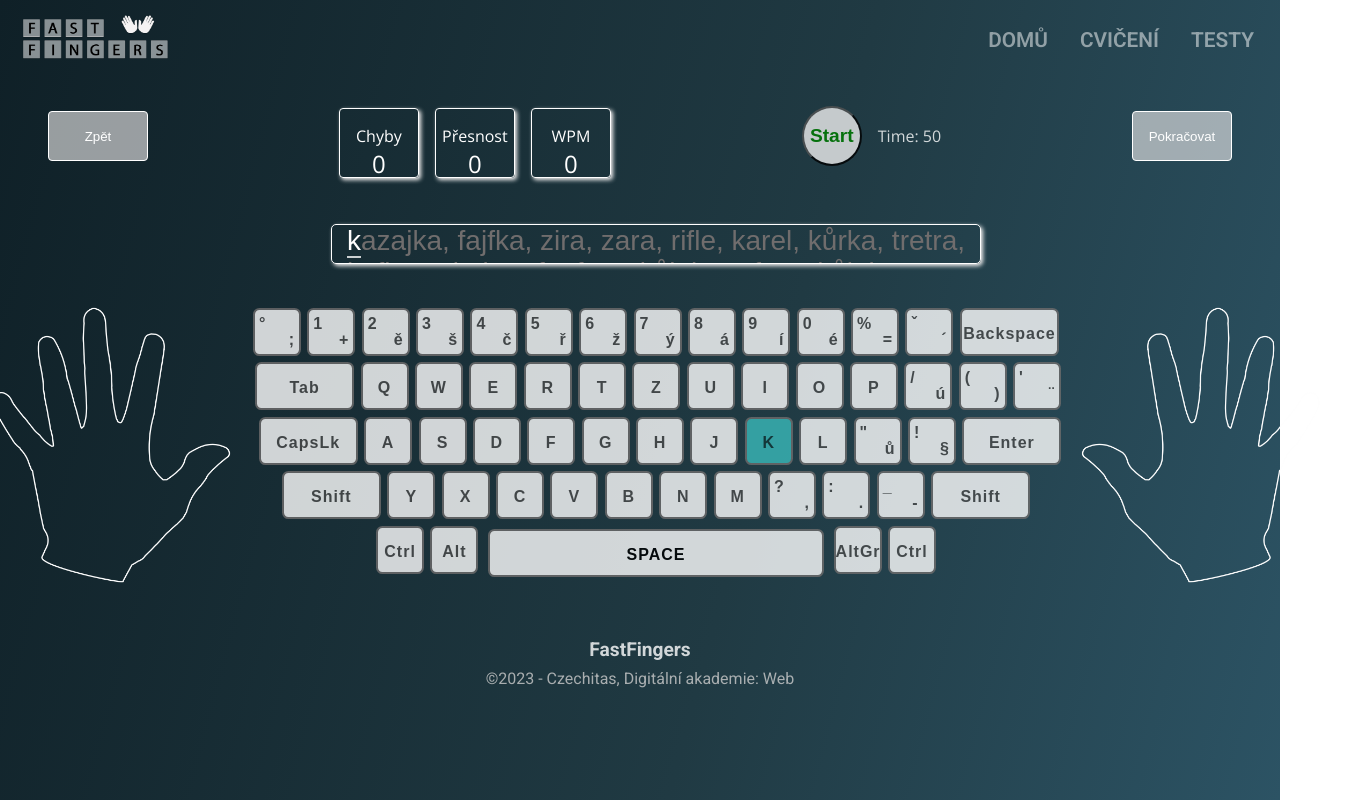
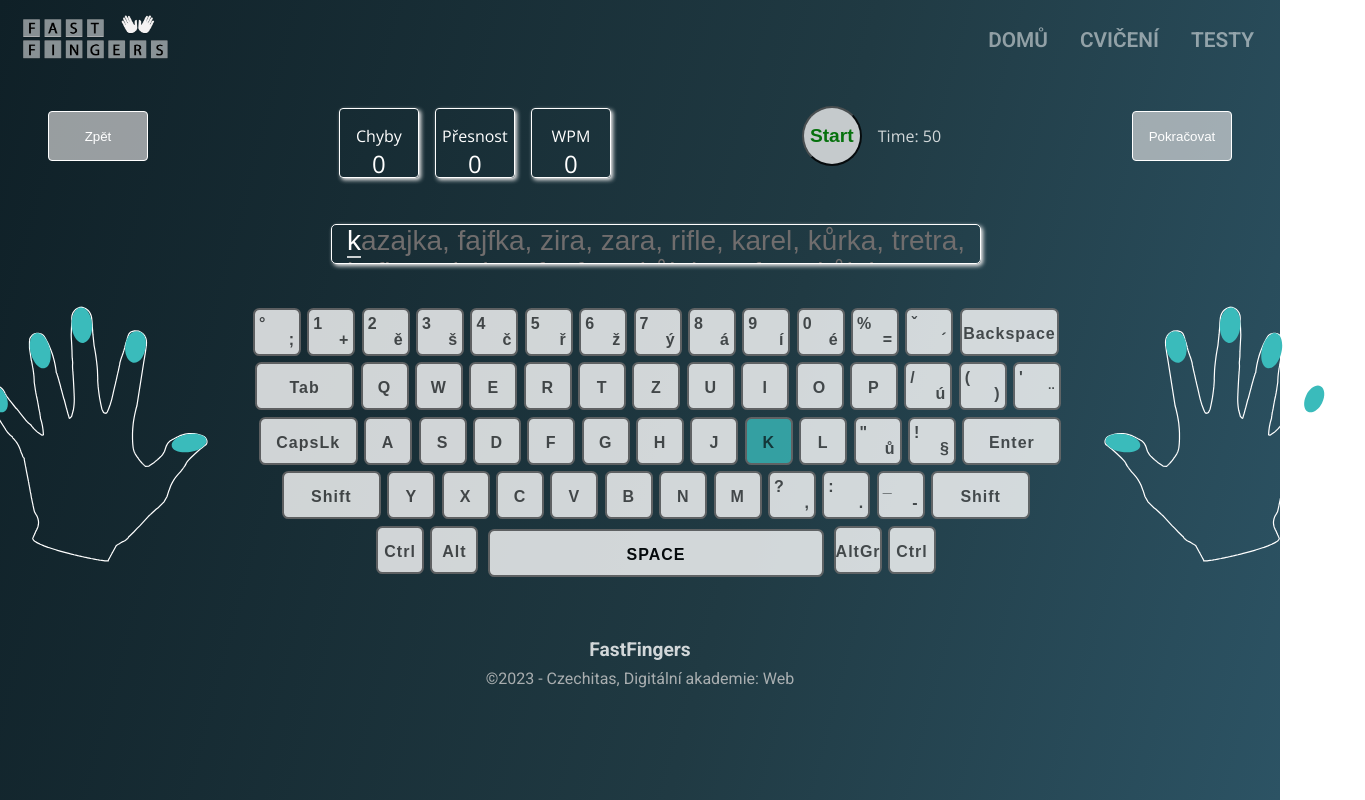
Before and after one commit to ICerv/fast-fingers-app, a React app: page /section/1/test/1 in a window 1280 px wide. Shown: the whole page, 1365 px wide, since content can reach past the window. Built offline with nearby package versions, Linux system fonts and the light colour scheme.

Commit message:
Fix Timer and color for keybord

```diff
--- /dev/null
+++ b/src/components/Practice/Hand/fingerList.js
@@ -0,0 +1,2 @@
+export const leftHandIndex = ['t', 'g', 'b', '5', '%', 'r', 'f','v']
+export const leftHandMiddle = ['e', 'd', 'c']
--- a/src/pages/TrainingPage/Hand/index.jsx
+++ b/src/components/Practice/Hand/index.jsx
@@ -1,9 +1,16 @@
 import React from 'react';
 import './style.css';
 
-const Hand = () => {
+const Hand = ({ isLeft }) => {
   return (
-    <svg version="1.2" xmlns="http://www.w3.org/2000/svg" viewBox="0 0 541 642" width="300" height="300">
+    <svg
+      version="1.2"
+      xmlns="http://www.w3.org/2000/svg"
+      viewBox="0 0 541 642"
+      width="300"
+      height="300"
+      transform={isLeft ? 'scale(-1, 1)' : ''}
+    >
       <title>Hand-svg</title>
       <style></style>
       <g id="g2399">
--- a/src/components/Practice/Timer/index.jsx
+++ b/src/components/Practice/Timer/index.jsx
@@ -2,9 +2,8 @@ import React, { useState, useEffect } from 'react';
 import './style.css';
 import TimerButton from './TimerButton';
 
-export const Timer = ({ onStart, onEnd, onReload }) => {
+export const Timer = ({ onStart, onEnd, onReload, isStarted }) => {
   const [time, setTime] = useState(50);
-  const [isStarted, setIsStarted] = useState(false);
 
   useEffect(() => {
     let timer;
@@ -14,7 +13,6 @@ export const Timer = ({ onStart, onEnd, onReload }) => {
       }, 1000);
     } else if (isStarted && time === 0) {
       clearTimeout(timer);
-      setIsStarted(false);
       onEnd();
     } else if (!isStarted) {
       clearTimeout(timer);
@@ -27,12 +25,10 @@ export const Timer = ({ onStart, onEnd, onReload }) => {
   const handleStopStart = (action) => {
     if (action === 'start') {
       onStart();
-      setIsStarted(true);
     } else if (action === 'reload') {
       setTime(50);
       onReload();
     } else {
-      setIsStarted(false);
       onEnd();
     }
   };
--- a/src/components/Practice/index.jsx
+++ b/src/components/Practice/index.jsx
@@ -6,6 +6,7 @@ import TextInput from './TextInput';
 import Results from './Results';
 import { Keyboard } from './Keyboard';
 import Timer from './Timer';
+import Hand from './Hand';
 
 const Practice = ({ targetText, nextLink }) => {
   const exerciseMode = false;
@@ -54,8 +55,12 @@ const Practice = ({ targetText, nextLink }) => {
 
   const handleInputChange = (event) => {
     event.preventDefault();
+
     if (!isTypingAllowed) return;
 
+    if (targetText.length === inputText.length) {
+      handleEnd();
+    }
     const { key } = event;
 
     if (event.keyCode !== 16 && event.keyCode !== 8 && event.keyCode !== 18) {
@@ -78,6 +83,10 @@ const Practice = ({ targetText, nextLink }) => {
     };
   }, [correctCount, isTypingAllowed, errorCount]);
 
+  useEffect(() => {
+    handleReload();
+  }, [targetText]);
+
   const handleStart = () => {
     setStartTime(Date.now());
     setIsTypingAllowed(true);
@@ -97,6 +106,7 @@ const Practice = ({ targetText, nextLink }) => {
     setEndTime(0);
     setStartTime(0);
     setTime(0);
+    setIndex(0);
   };
 
   const calculateWPM = () => {
@@ -125,7 +135,7 @@ const Practice = ({ targetText, nextLink }) => {
           </div>
         </div>
         {/* TIMER */}
-        <Timer onStart={handleStart} onEnd={handleEnd} onReload={handleReload} />
+        <Timer onStart={handleStart} onEnd={handleEnd} onReload={handleReload} isStarted={isTypingAllowed} />
 
         <button className="button next" onClick={() => navigate(`${nextLink}`)}>
           Pokračovat
@@ -140,7 +150,7 @@ const Practice = ({ targetText, nextLink }) => {
 
         <div className="keyboard-container">
           <div className="hand-image">
-            <img src={require('./img/Hand left.png')} className="hand left" alt="Left hand" />
+            <Hand isLeft={true} />
           </div>
 
           {/* KEYBOARD  */}
@@ -152,7 +162,7 @@ const Practice = ({ targetText, nextLink }) => {
           />
 
           <div className="hand-image">
-            <img src={require('./img/Hand right.png')} className="hand right" alt="Right hand" />
+            <Hand isLeft={false} />
           </div>
         </div>
       </div>
```
Also changed, not shown: src/components/Practice/Hand/style.css (line endings or trailing spaces).
